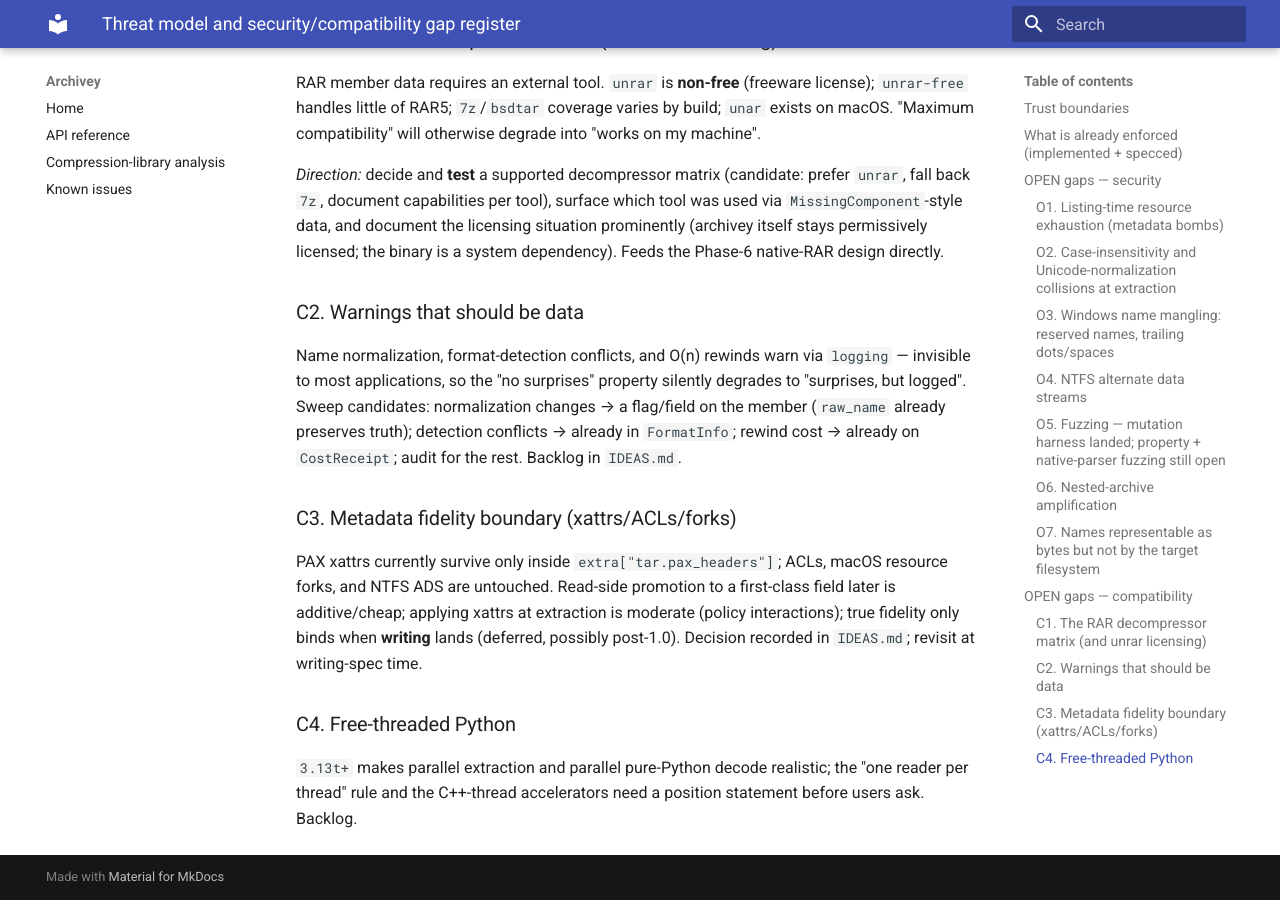
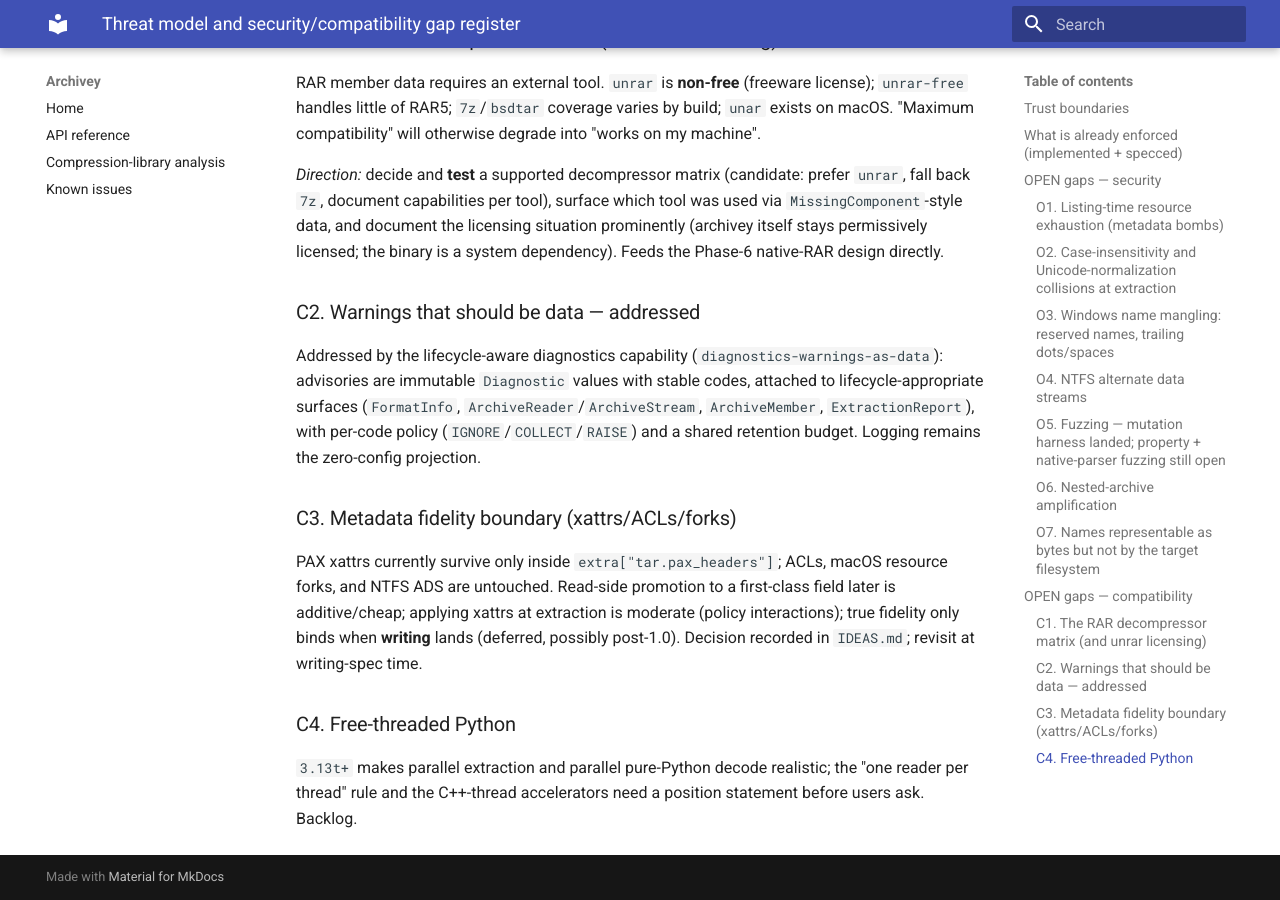
Before and after one commit to davitf/archivey-2, an MkDocs documentation site: the page built from docs/threat-model.md, in a window 1280 px wide and 900 px high, scrolled down 5020 px. Built offline with MkDocs 1.6.1 and Material for MkDocs 9.7.7, drawn with Linux system fonts in a browser that asks for light colours.

Commit message:
Complete diagnostics implementation: tests, docs, and task checkboxes
Add focused policy/lifecycle tests, expand the API reference and mark
threat-model C2 as addressed, and finish the OpenSpec task list for
diagnostics-warnings-as-data.

Co-authored-by: Davi Figueiredo <davitf@users.noreply.github.com>

```diff
--- a/docs/threat-model.md
+++ b/docs/threat-model.md
@@ -206,14 +206,13 @@ via `MissingComponent`-style data, and document the licensing situation prominen
 (archivey itself stays permissively licensed; the binary is a system dependency).
 Feeds the Phase-6 native-RAR design directly.
 
-### C2. Warnings that should be data
+### C2. Warnings that should be data — addressed
 
-Name normalization, format-detection conflicts, and O(n) rewinds warn via `logging` —
-invisible to most applications, so the "no surprises" property silently degrades to
-"surprises, but logged". Sweep candidates: normalization changes → a flag/field on the
-member (`raw_name` already preserves truth); detection conflicts → already in
-`FormatInfo`; rewind cost → already on `CostReceipt`; audit for the rest. Backlog in
-`IDEAS.md`.
+Addressed by the lifecycle-aware diagnostics capability (`diagnostics-warnings-as-data`):
+advisories are immutable `Diagnostic` values with stable codes, attached to
+lifecycle-appropriate surfaces (`FormatInfo`, `ArchiveReader`/`ArchiveStream`,
+`ArchiveMember`, `ExtractionReport`), with per-code policy (`IGNORE`/`COLLECT`/`RAISE`)
+and a shared retention budget. Logging remains the zero-config projection.
 
 ### C3. Metadata fidelity boundary (xattrs/ACLs/forks)
 
```
Also changed, not shown: docs/api.md (+31 -0 lines), openspec/changes/diagnostics-warnings-as-data/tasks.md (+5 -4 lines), 1 other file.
